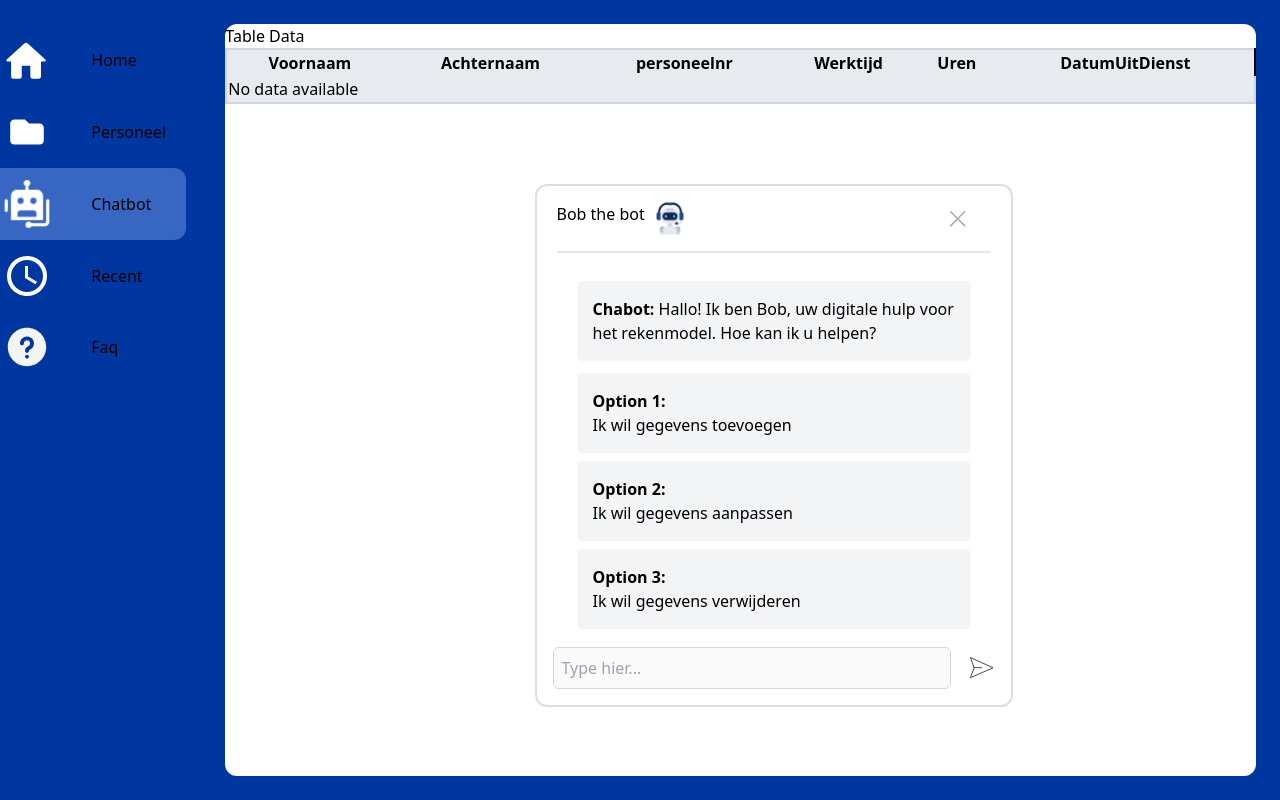
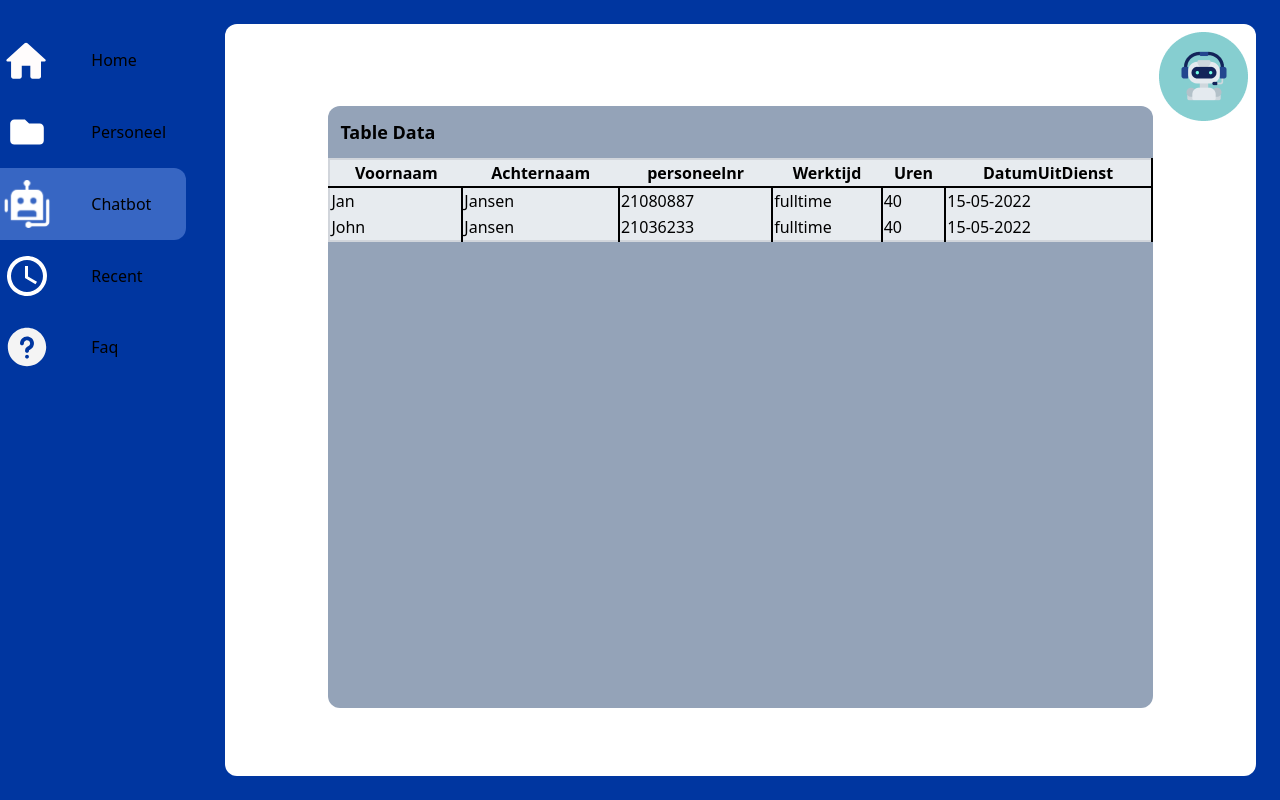
Before and after one commit to JonathonStamper/parnassia, a Next.js app: page /chatbot in a window 1280 px wide. Built offline with nearby package versions, Linux system fonts and the light colour scheme.

Commit message:
Chatbot and table optimized

```diff
--- a/components/AIV2.js
+++ b/components/AIV2.js
@@ -8,36 +8,13 @@ import SVGCheckmark from '@/icons/Checkmark';
 import chatbotIcon from '../public/images/chatbotIcon.png';
 import Table from './Table';
 
-const AIChatBoxV2 = ({ dataToevoeg, setDataToevoeg, dataAanpassen, setDataAanpassen, dataVerwijderen, setDataVerwijderen }) => {
+const AIChatBoxV2 = ({ dataToevoeg, setDataToevoeg, dataAanpassen, setDataAanpassen, dataVerwijderen, setDataVerwijderen, personArray, setPersonArray}) => {
 
-    const [conversation, setConversation] = useState([
-        // { from: 'bot', message: '</br> Hallo! Ik ben Bob, uw digitale hulp voor het rekenmodel. Hoe kan ik u helpen? ' },
-
-    ]);
+    const [conversation, setConversation] = useState([]);
     const [value, setValue] = useState('');
-    // const [step, setStep] = useState(1);
-    // const [data, setData] = useState({
-    //     gegevens: '',
-    //     field: '',
-    //     idNumber: '',
-    //     mockPersonData: {
-    //         voornaam: 'Jan',
-    //         achternaam: 'Jansen',
-    //         personeelnr: '21080887',
-    //         datumUitDienst: '15-05-2022',
-    //         werktijd: 'fulltime',
-    //         uren: '40',
-    //     },
-    // });
-
-    const [isChatOpen, setIsChatOpen] = useState(true);
-
+    const [isChatOpen, setIsChatOpen] = useState(false);
     const [option, setOption] = useState('')
     const [arrayNumber, setArayNumber] = useState(-1)
-
-    // const [dataToevoeg, setDataToevoeg] = useState({})
-    // const [dataAanpassen, setDataAanpassen] = useState({})
-    // const [dataVerwijderen, setDataVerwijderen] = useState({})
 
     const [convoEnded, setConvoEnded] = useState(undefined)
     const Toevoegenscript = [
@@ -84,11 +61,24 @@ const AIChatBoxV2 = ({ dataToevoeg, setDataToevoeg, dataAanpassen, setDataAanpas
                     \nVoornaam: ${dataToevoeg?.voornaam}
                     \nAchternaam: ${dataToevoeg?.achternaam}
                     \nPersoneelnummer: ${dataToevoeg?.personeelnr}
-                    \nDatum uit dienst: ${dataToevoeg?.datumUitDienst}
                     \nParttime/fulltime: ${dataToevoeg?.werktijd}
-                    \nUren: ${dataToevoeg?.uren}`,
+                    \enUrn: ${dataToevoeg?.uren}
+                    \nDatum uit dienst: ${dataToevoeg?.datumUitDienst}`,
 
             field: 'End',
+            type: 'text'
+        },
+        {
+            from: 'bot',
+            message: `Zijn de volgende gegevens correct? Ja of Nee \n gegevens:
+                    \nVoornaam: ${dataToevoeg?.voornaam}
+                    \nAchternaam: ${dataToevoeg?.achternaam}
+                    \nPersoneelnummer: ${dataToevoeg?.personeelnr}
+                    \nParttime/fulltime: ${dataToevoeg?.werktijd}
+                    \enUrn: ${dataToevoeg?.uren}
+                    \nDatum uit dienst: ${dataToevoeg?.datumUitDienst}`,
+
+            field: 'EndEnd',
             type: 'text'
         }
     ]
@@ -105,12 +95,12 @@ const AIChatBoxV2 = ({ dataToevoeg, setDataToevoeg, dataAanpassen, setDataAanpas
             from: 'bot',
             message: `Is dit de juiste persoon?
                      Ja of Nee \n\n gegevens:
-                    Voornaam: ${dataAanpassen?.voornaam}
+                    \nVoornaam: ${dataAanpassen?.voornaam}
                     \nAchternaam: ${dataAanpassen?.achternaam}
                     \nPersoneelnummer: ${dataAanpassen?.personeelnr}
-                    \nDatum uit dienst: ${dataAanpassen?.datumUitDienst}
                     \nParttime/fulltime: ${dataAanpassen?.werktijd}
-                    \nUren: ${dataAanpassen?.uren}`,
+                    \enUrn: ${dataAanpassen?.uren}
+                    \nDatum uit dienst: ${dataAanpassen?.datumUitDienst}`,
 
             field: 'End',
             type: 'text',
@@ -133,26 +123,45 @@ const AIChatBoxV2 = ({ dataToevoeg, setDataToevoeg, dataAanpassen, setDataAanpas
 
     ]
 
-
-    const personArray = [
+    const Verwijderenscript = [
         {
-            voornaam: 'Jan',
-            achternaam: 'Jansen',
-            personeelnr: '21080887',
-            datumUitDienst: '15-05-2022',
-            werktijd: 'fulltime',
-            uren: '40',
+            from: 'bot',
+            message: 'Wat is het personeelsnummer van de persoon die je wilt verwijderen?',
+            field: 'personeelnr',
+            type: 'number'
         },
 
         {
-            voornaam: 'Jan',
-            achternaam: 'Jansen',
-            personeelnr: '21036233',
-            datumUitDienst: '15-05-2022',
-            werktijd: 'fulltime',
-            uren: '40',
+            from: 'bot',
+            message: `Is dit de juiste persoon?
+                     Ja of Nee \n\n gegevens:
+                    \nVoornaam: ${dataAanpassen?.voornaam}
+                    \nAchternaam: ${dataAanpassen?.achternaam}
+                    \nPersoneelnummer: ${dataAanpassen?.personeelnr}
+                    \nParttime/fulltime: ${dataAanpassen?.werktijd}
+                    \nUren: ${dataAanpassen?.uren}
+                    \nDatum uit dienst: ${dataAanpassen?.datumUitDienst}`,
+
+            field: 'End',
+            type: 'text',
+        },
+        {
+            from: 'bot',
+            message: `Weet je zeker dat je deze gebruiker wilt verwijderen?`,
+
+            field: 'EndEnd',
+            type: 'text'
         }
+
+
     ]
+
+    const [currentList, setCurrentList] = useState([])
+
+
+
+
+
 
     const handleSubmit = (e) => {
         e.preventDefault()
@@ -170,9 +179,8 @@ const AIChatBoxV2 = ({ dataToevoeg, setDataToevoeg, dataAanpassen, setDataAanpas
             else {
                 if (value.includes('Ja')) {
                     setConvoEnded(true)
-                    // Add data to the list
                     console.log('convo is ended')
-
+                    setPersonArray((prev) => [...prev, dataToevoeg])
                 }
 
                 else if (value.includes('Nee')) {
@@ -185,11 +193,74 @@ const AIChatBoxV2 = ({ dataToevoeg, setDataToevoeg, dataAanpassen, setDataAanpas
 
                 }
             }
+
+
         }
 
 
         if (option === 'Aanpassen') {
+
             if (!(Aanpassenscript[arrayNumber].field === 'End')) {
+                setConversation((prev) => [...prev, { from: 'You', message: value }]);
+
+                const isFound = personArray.find((r, i) => {
+                    if (r.personeelnr === value) {
+                        return true
+                    }
+
+
+
+                    return false
+                })
+
+                if (isFound) {
+                    setArayNumber(arrayNumber + 1)
+                    const filtered = personArray.filter((r, i) =>  (r.personeelnr != isFound.personeelnr))
+
+                    setCurrentList(filtered)
+
+                    console.log(currentList)
+                    setDataAanpassen(isFound)
+
+                }
+
+                else {
+                    setConversation((prev) => [...prev, { from: 'bot', message: 'Er bestaat geen persoon met die nummer, probeer nog een keer.' }])
+                }
+            }
+
+            if(Aanpassenscript[arrayNumber].field === 'End'){
+                if (value.includes('Ja')) {
+                    setConvoEnded(false)
+                    setArayNumber(arrayNumber + 1)
+
+                    // Add data to the list
+                }
+
+                else if (value.includes('Nee')) {
+                    // setConvoEnded(false)
+                    setArayNumber(0)
+
+                }
+
+                else {
+                    setConversation((prev) => [...prev, { from: 'bot', message: Aanpassenscript[arrayNumber].message }])
+                }
+            }
+
+            if (Aanpassenscript[arrayNumber].field === 'EndEnd') {
+                if (value === 'Ja') {
+                    console.log(currentList)
+
+                    setCurrentList((prev) => [...prev, dataAanpassen]); // Add data back
+                    setPersonArray((prev) => [...currentList, dataAanpassen]);
+                    setConvoEnded(true)
+                }
+            }
+        }
+
+        if (option === 'Verwijderen') {
+            if (!(Verwijderenscript[arrayNumber].field === 'End')) {
                 setConversation((prev) => [...prev, { from: 'You', message: value }]);
 
                 const isFound = personArray.find((r, i) => {
@@ -202,6 +273,13 @@ const AIChatBoxV2 = ({ dataToevoeg, setDataToevoeg, dataAanpassen, setDataAanpas
 
                 if (isFound) {
                     setArayNumber(arrayNumber + 1)
+
+                    const filtered = personArray.filter((r, i) =>  (r.personeelnr != isFound.personeelnr))
+
+                    setCurrentList(filtered)
+
+                    console.log(currentList)
+                    setDataAanpassen(isFound)
                     console.log(isFound)
                     setDataAanpassen(isFound)
 
@@ -212,26 +290,33 @@ const AIChatBoxV2 = ({ dataToevoeg, setDataToevoeg, dataAanpassen, setDataAanpas
                 }
             }
 
-            else {
+            if(Verwijderenscript[arrayNumber].field === 'End'){
                 if (value.includes('Ja')) {
-                    if (Aanpassenscript[arrayNumber].field === 'EndEnd') {
-                        if (value.includes('Ja')) {
-                            setConvoEnded(true)
-                            console.log('convo is ended')
-
-                            return
-                        }
-                    }
-                    setConvoEnded(false)
                     setArayNumber(arrayNumber + 1)
                     // Add data to the list
-                    console.log('convo is ended')
-
                 }
 
                 else if (value.includes('Nee')) {
                     // setConvoEnded(false)
-                    console.log('Convo not ended')
+                    setArayNumber(0)
+
+
+                }
+
+                else {
+                    setConversation((prev) => [...prev, { from: 'bot', message: Aanpassenscript[arrayNumber].message }])
+                }
+            }
+
+            if(Verwijderenscript[arrayNumber].field === 'EndEnd'){
+                if (value.includes('Ja')) {
+                    setPersonArray(currentList)
+                    setConvoEnded(true)
+                    // Add data to the list
+                }
+
+                else if (value.includes('Nee')) {
+                    // setConvoEnded(false)
                     setArayNumber(0)
 
                 }
@@ -240,11 +325,16 @@ const AIChatBoxV2 = ({ dataToevoeg, setDataToevoeg, dataAanpassen, setDataAanpas
                     setConversation((prev) => [...prev, { from: 'bot', message: Aanpassenscript[arrayNumber].message }])
                 }
             }
+
         }
-
 
         setValue('');
     };
+
+    console.log(currentList)
+
+
+
 
     const handleChange = (e) => setValue(e.target.value);
 
@@ -276,6 +366,7 @@ const AIChatBoxV2 = ({ dataToevoeg, setDataToevoeg, dataAanpassen, setDataAanpas
     }
 
 
+
     useEffect(() => {
         if (!(option === '')) {
             if (option === 'Toevoegen') {
@@ -285,6 +376,11 @@ const AIChatBoxV2 = ({ dataToevoeg, setDataToevoeg, dataAanpassen, setDataAanpas
 
             if (option === 'Aanpassen') {
                 setConversation((prev) => [...prev, { from: 'bot', message: Aanpassenscript[arrayNumber]?.message }])
+                return
+            }
+
+            if (option === 'Verwijderen') {
+                setConversation((prev) => [...prev, { from: 'bot', message: Verwijderenscript[arrayNumber]?.message }])
                 return
             }
         }
@@ -300,20 +396,22 @@ const AIChatBoxV2 = ({ dataToevoeg, setDataToevoeg, dataAanpassen, setDataAanpas
         setDataVerwijderen({})
         setConvoEnded(undefined)
         setOption('')
+        setCurrentList([])
     }
 
 
-    console.log('Test', dataToevoeg)
 
     return (
         <>
             {isChatOpen ? (
-                <div className="mx-[30%] mt-20 w-[478px] h-[523px] border-2 border-[#DEDEDE] rounded-xl flex flex-col  text-black">
+                <div className="mx-[30%] mt-20 w-[478px] h-[523px] border-2 border-[#DEDEDE] rounded-xl flex flex-col absolute z-20 top-[5%] bg-white text-black">
                     <div className="flex flex-row mx-5 border-b-2 py-4">
                         <h3 className="mr-2.5">Bob the bot</h3>
                         <Image src={bot} alt="Bot" width={30} height={30} />
-                        <div className='ml-64' onClick={() => setIsChatOpen(false)}><SVGCloseX /></div>
+                        <button className='ml-64' onClick={() => {setIsChatOpen(false), regenerate()}}><SVGCloseX /></button>
                     </div>
+
+                    {/* <div className='bg-slate-300 opacity- h-screen w-screen absolute z-0 top-0' ></div> */}
 
                     {/*-------------- User choice ---------------*/}
                     {convoEnded === undefined ? <div className="mt-7 mx-10 flex  h-[100%] overflow-auto ">
@@ -328,7 +426,7 @@ const AIChatBoxV2 = ({ dataToevoeg, setDataToevoeg, dataAanpassen, setDataAanpas
                             {/* This is the toevoeg option */}
                             {option === '' && <button disabled={option != ''} onClick={() => {
                                 setOption('Toevoegen'),
-                                    setConversation([{ from: 'You', message: 'Ik wil gegevens toevoegen' }]), setArayNumber(arrayNumber + 1)
+                                setConversation((prev) => [...(prev || []), { from: 'You', message: 'Ik wil gegevens Toevoegen' }]), setArayNumber(arrayNumber + 1)
                             }} className={`mb-2 p-4 text-left rounded-md w-full font-bold ${option === 'Toevoegen' ? 'bg-[#abffad]' : 'bg-gray-100'}`}>
                                 {'Option 1'}:
                                 <div className='font-normal'>
@@ -340,7 +438,7 @@ const AIChatBoxV2 = ({ dataToevoeg, setDataToevoeg, dataAanpassen, setDataAanpas
                             {/* This is the Aanpassen option */}
                             {option === '' && <button disabled={option != ''} onClick={() => {
                                 setOption('Aanpassen'),
-                                    setConversation((prev) => [...prev, { from: 'You', message: 'Ik wil gegevens aanpassen' }]), setArayNumber(arrayNumber + 1)
+                                setConversation((prev) => [...(prev || []), { from: 'You', message: 'Ik wil gegevens aanpassen' }]), setArayNumber(arrayNumber + 1)
                             }} className={`mb-2 p-4 text-left rounded-md w-full font-bold ${option === 'Aanpassen' ? 'bg-[#abffad]' : 'bg-gray-100'}`}>
                                 {'Option 2'}:
                                 <div className='font-normal'>
@@ -352,8 +450,9 @@ const AIChatBoxV2 = ({ dataToevoeg, setDataToevoeg, dataAanpassen, setDataAanpas
                             {/* This is the Verwijderen option */}
                             {option === '' && <button disabled={option != ''} onClick={() => {
                                 setOption('Verwijderen'),
-                                    setConversation([{ from: 'You', message: ' Ik wil gegevens Verwijderen' }]), setArayNumber(arrayNumber + 1)
-                            }} className={`mb-2 p-4 text-left rounded-md w-full font-bold ${option === 'Verwijderen' ? 'bg-[#abffad]' : 'bg-gray-100'}`}>
+                                setConversation((prev) => [...(prev || []), { from: 'You', message: 'Ik wil gegevens aanpassen' }]), setArayNumber(arrayNumber + 1)
+                            }}
+                            className={`mb-2 p-4 text-left rounded-md w-full font-bold ${option === 'Verwijderen' ? 'bg-[#abffad]' : 'bg-gray-100'}`}>
                                 {'Option 3'}:
                                 <div className='font-normal'>
                                     Ik wil gegevens verwijderen
@@ -384,6 +483,7 @@ const AIChatBoxV2 = ({ dataToevoeg, setDataToevoeg, dataAanpassen, setDataAanpas
 
                         :
 
+                        convoEnded === false &&
                         <div className="mt-4 mx-10 flex bg-white rounded-xl h-[100%] overflow-auto flex-col gap-2">
 
                             Type {`'Ja'`} om je wijzigingen te bevestigen.
@@ -407,7 +507,7 @@ const AIChatBoxV2 = ({ dataToevoeg, setDataToevoeg, dataAanpassen, setDataAanpas
                     {convoEnded === undefined || convoEnded === false ?
                         <form onSubmit={(e) => { e.preventDefault() }} className="flex flex-row items-center px-4 pb-4 mt-auto">
                             <input disabled={option === ''}
-                                type={option === 'Toevoegen' ? Toevoegenscript[arrayNumber]?.type : option === 'Aanpassen' ? '' : option === 'Verwijderen' && ''}
+                                type={option === 'Toevoegen' ? Toevoegenscript[arrayNumber]?.type : option === 'Aanpassen' ? Aanpassenscript[arrayNumber]?.type : option === 'Verwijderen' && Verwijderenscript[arrayNumber]?.type}
                                 value={value}
                                 onChange={handleChange}
                                 className="flex-grow p-2 border border-gray-300 rounded-md"
@@ -429,7 +529,7 @@ const AIChatBoxV2 = ({ dataToevoeg, setDataToevoeg, dataAanpassen, setDataAanpas
                 </div>
             ) :
                 (
-                    <div className="cursor-pointer mx-[4%] my-[33%]" onClick={() => setIsChatOpen(true)}>
+                    <div className="cursor-pointer absolute top-2 right-2" onClick={() => setIsChatOpen(true)}>
                         <Image src={chatbotIcon} alt="Open Chat" />
                     </div>
                 )}
@@ -570,3 +670,26 @@ export default AIChatBoxV2;
 //         setStep(1); // Reset after deletion
 //     }
 // }
+
+
+
+
+ // const [step, setStep] = useState(1);
+    // const [data, setData] = useState({
+    //     gegevens: '',
+    //     field: '',
+    //     idNumber: '',
+    //     mockPersonData: {
+    //         voornaam: 'Jan',
+    //         achternaam: 'Jansen',
+    //         personeelnr: '21080887',
+    //         datumUitDienst: '15-05-2022',
+    //         werktijd: 'fulltime',
+    //         uren: '40',
+    //     },
+    // });
+
+
+    // const [dataToevoeg, setDataToevoeg] = useState({})
+    // const [dataAanpassen, setDataAanpassen] = useState({})
+    // const [dataVerwijderen, setDataVerwijderen] = useState({})
--- a/components/Table.js
+++ b/components/Table.js
@@ -1,28 +1,12 @@
 import React, { useEffect, useState } from 'react';
 
-const Table = ({ dataToevoeg, dataAanpassen, dataVerwijderen, setDataToevoeg, setDataAanpassen, setDataVerwijderen }) => {
+const Table = ({ dataToevoeg, dataAanpassen, dataVerwijderen, setDataToevoeg, setDataAanpassen, setDataVerwijderen, personArray}) => {
     let headings = ['Voornaam', 'Achternaam', 'personeelnr', 'Werktijd', 'Uren', 'DatumUitDienst']
 
-    const [rows, setRows] = useState([]);
-
-     useEffect(() => {
-        if (dataToevoeg && Object.keys(dataToevoeg).length > 0) {
-            setRows([...rows, dataToevoeg]);
-            setDataToevoeg({}); // Clear `dataToevoeg` after adding
-        }
-    }, [dataToevoeg, rows, setDataToevoeg]);
-
-    useEffect(() => {
-        if (dataVerwijderen && Object.keys(dataVerwijderen).length > 0) {
-            const updatedRows = rows.filter(row => row.personeelnr !== dataVerwijderen.personeelnr);
-            setRows(updatedRows);
-            setDataVerwijderen({}); // Clear `dataVerwijderen` after removing
-        }
-    }, [dataVerwijderen, rows, setDataVerwijderen]);
 
     return (
-        <div>
-            <h2>Table Data</h2>
+        <div className='mx-[10%] my-[8%] rounded-xl -z-10 bg-slate-400 h-[80%] overflow-hidden '>
+            <h2 className='font-bold text-lg p-3'>Table Data</h2>
             <table className="w-full bg-[#E7EBEF] text-black border-2 border-gray-300">
                 <thead className='border-r-2 border-black'>
                     <tr>
@@ -32,9 +16,19 @@ const Table = ({ dataToevoeg, dataAanpassen, dataVerwijderen, setDataToevoeg, se
                     </tr>
                 </thead>
                 <tbody>
-                    {rows.length > 0 ? (
-                        rows.map((row, index) => (
-                            <TableRow key={index} row={row} />
+                <tr className='border-y-2 border-black'>
+
+        </tr>
+        {personArray?.length > 0 ? (
+      personArray?.map((row, index) => (
+        <tr key={index}>
+          <td className='border-r-2 border-black'>{row.voornaam}</td>
+          <td className='border-r-2 border-black'>{row.achternaam}</td>
+          <td className='border-r-2 border-black'>{row.personeelnr}</td>
+          <td className='border-r-2 border-black'>{row.werktijd}</td>
+          <td className='border-r-2 border-black'>{row.uren}</td>
+          <td className='border-r-2 border-black'>{row.datumUitDienst}</td>
+        </tr>
       ))
     ) : (
       <tr>
@@ -58,6 +52,22 @@ const TableRow = ({ row }) => {
             <td className=' border-r-2 border-black'>{row.datumUitDienst}</td>
         </tr>
     );
+    // const [rows, setRows] = useState([]);
+
+    //  useEffect(() => {
+    //     if (dataToevoeg && Object.keys(dataToevoeg).length > 0) {
+    //         setRows([...rows, dataToevoeg]);
+    //         setDataToevoeg({}); // Clear `dataToevoeg` after adding
+    //     }
+    // }, [dataToevoeg, rows, setDataToevoeg]);
+
+    // useEffect(() => {
+    //     if (dataVerwijderen && Object.keys(dataVerwijderen).length > 0) {
+    //         const updatedRows = rows.filter(row => row.personeelnr !== dataVerwijderen.personeelnr);
+    //         setRows(updatedRows);
+    //         setDataVerwijderen({}); // Clear `dataVerwijderen` after removing
+    //     }
+    // }, [dataVerwijderen, rows, setDataVerwijderen]);
 };
 
 
--- a/components/navbar.js
+++ b/components/navbar.js
@@ -36,7 +36,7 @@ export default function Navbar({children}) {
     ]
 
   return (
-    <main className='bg-[#0036A0] h-screen w-screen absolute flex top-0 gap-4 justify-between items-center pl-0 p-6'>
+    <main className='bg-[#0036A0] overflow-hidden h-screen w-screen absolute flex top-0 gap-4 justify-between items-center pl-0 p-6'>
         <nav className=' h-full w-1/6 flex flex-col items-center mr- gap-10 m item '>
         <div className='mr-10'>
 
@@ -50,7 +50,7 @@ export default function Navbar({children}) {
 
         </nav>
 
-        <section className=' w-5/6 rounded-xl bg-white h-full '>
+        <section className='relative w-5/6 rounded-xl bg-white h-full overflow-hidden'>
             {children}
         </section>
 
--- a/pages/chatbot.js
+++ b/pages/chatbot.js
@@ -5,10 +5,34 @@ import Table from '@/components/Table'
 import React from 'react'
 import { useState } from 'react'
 
-export default function chatbot() {
+export default function Chatbot() {
     const [dataToevoeg, setDataToevoeg] = useState({});
     const [dataAanpassen, setDataAanpassen] = useState({});
     const [dataVerwijderen, setDataVerwijderen] = useState({});
+
+    const [personArray, setPersonArray] = useState([
+        {
+            voornaam: 'Jan',
+            achternaam: 'Jansen',
+            personeelnr: '21080887',
+            werktijd: 'fulltime',
+            uren: '40',
+            datumUitDienst: '15-05-2022',
+        },
+
+        {
+            voornaam: 'John',
+            achternaam: 'Jansen',
+            personeelnr: '21036233',
+            werktijd: 'fulltime',
+            uren: '40',
+            datumUitDienst: '15-05-2022',
+        }
+    ])
+
+
+
+
     return (
         <>
             <Navbar>
@@ -19,6 +43,7 @@ export default function chatbot() {
                     setDataAanpassen={setDataAanpassen}
                     dataVerwijderen={dataVerwijderen}
                     setDataVerwijderen={setDataVerwijderen}
+                    personArray={personArray}
                 />
                 <AIChatBoxV2
                     dataToevoeg={dataToevoeg}
@@ -27,6 +52,8 @@ export default function chatbot() {
                     setDataAanpassen={setDataAanpassen}
                     dataVerwijderen={dataVerwijderen}
                     setDataVerwijderen={setDataVerwijderen}
+                    personArray={personArray}
+                    setPersonArray={setPersonArray}
                 />
             </Navbar>
         </>
```
Lines whose indentation alone changed are shown as unchanged.
